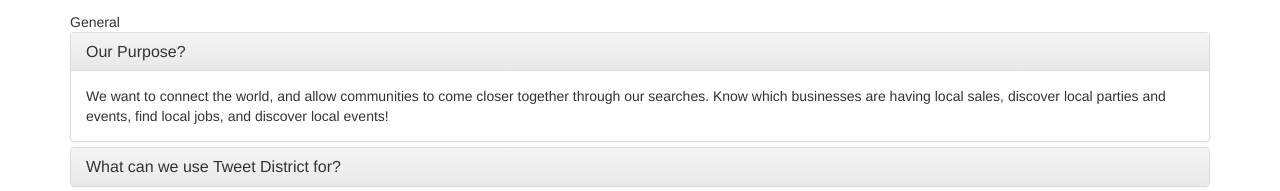
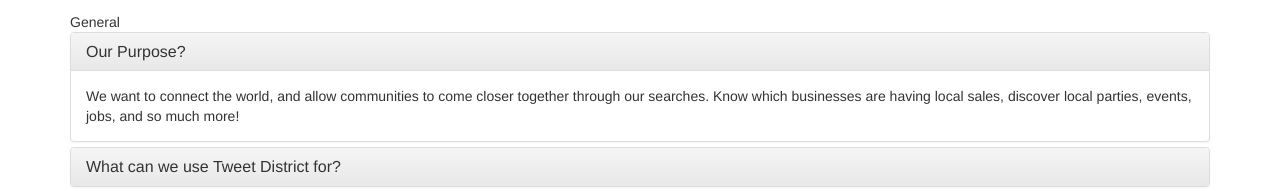
Before and after one commit to VicFrolov/Tweet-District, a website: page public/index.html in a window 1280 px wide. Shown: the part 2625-2816 px from the top of the page. Drawn offline with nearby package versions, Linux system fonts and the light colour scheme; some packages are replaced by stand-ins of ours.

Commit message:
fixed redundancy in FAQ

```diff
--- a/public/index.html
+++ b/public/index.html
@@ -206,7 +206,7 @@
       </div>
       <div id="collapseOne" class="panel-collapse collapse in">
         <div class="panel-body">
-          We want to connect the world, and allow communities to come closer together through our searches. Know which businesses are having local sales, discover local parties and events, find local jobs, and discover local events!
+          We want to connect the world, and allow communities to come closer together through our searches. Know which businesses are having local sales, discover local parties, events, jobs, and so much more!
         </div>
       </div>
     </div>
```
